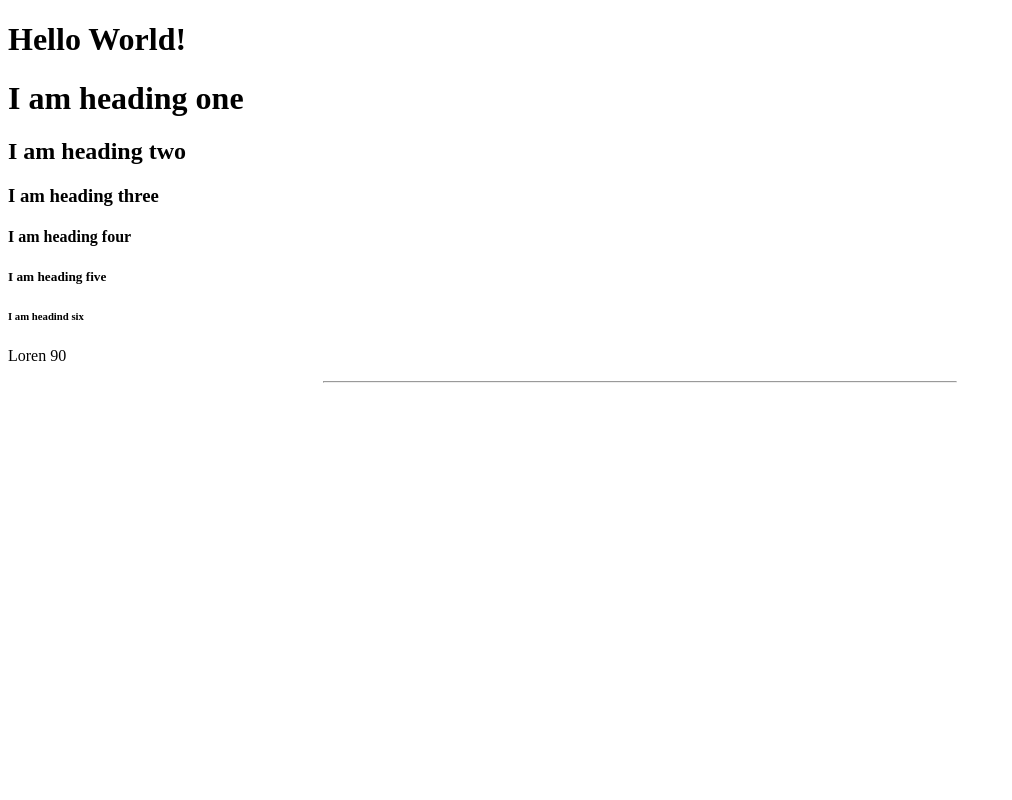
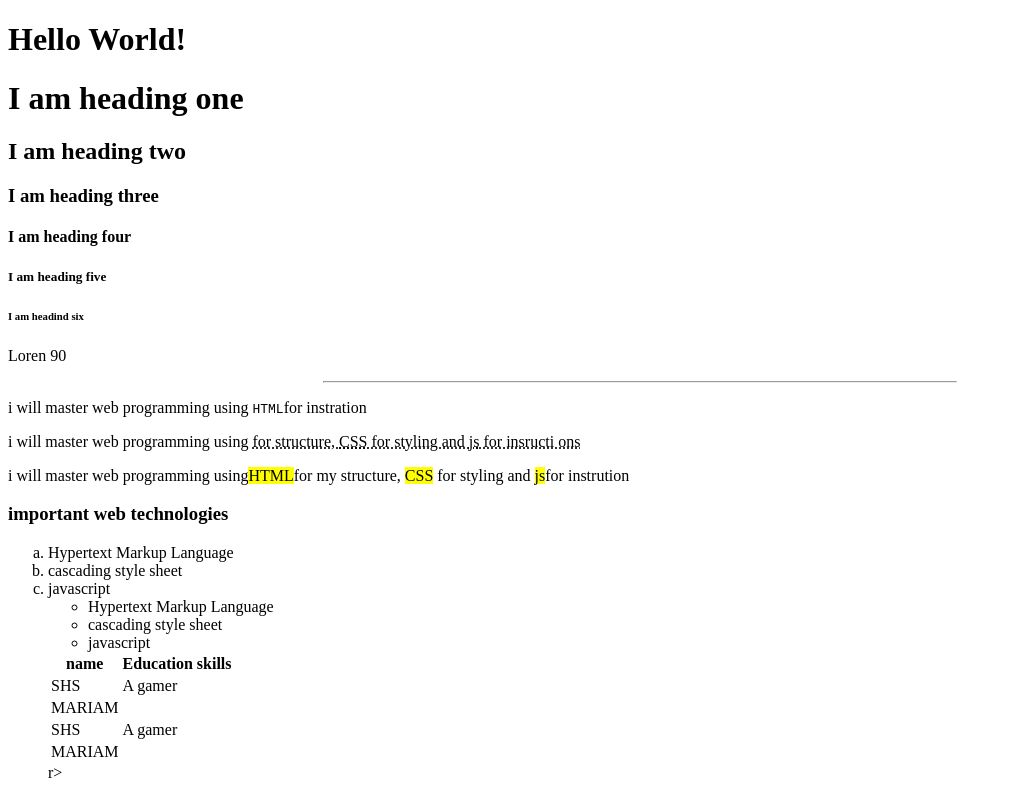
Before and after one commit to Mariam-Labers/htmlpractice, a plain HTML site: page index.html in a window 1280 px wide. Shown: the whole page, without its empty margins (0-1012 px from the left). Drawn offline with Linux system fonts and the light colour scheme.

Commit message:
Add files via upload

```diff
--- a/index.html
+++ b/index.html
@@ -16,5 +16,52 @@
     <h6>I am headind six</h6>
     <p>Loren 90</p>
     <hr width="50%" />
+    <p>i will master web programming using <code> HTML</code>for instration</p>
+    <p>
+      i will master web programming using
+      <abbr title="Hypertext markup Language>"><HTml</abbr>for structure,
+      <abbr title="cascading style sheet">CSS</abbr> for styling and
+      <abbr title="javascript>">js</abbr> for insructi ons
+    </p>
+    <p>
+      i will master web programming using<mark>HTML</mark>for my structure,
+      <mark> CSS</mark> for styling and <mark> js</mark>for instrution
+    </p>
+    <!--ordered list-->
+    <h3>important web technologies</h3>
+    <ol type="a">
+      <li>Hypertext Markup Language</li>
+      <li>cascading style sheet</li>
+      <li>javascript</li>
+    <!--unordered list-->
+
+    <ul>
+        <li>Hypertext Markup Language</li>
+      <li>cascading style sheet</li>
+      <li>javascript</li>
+    </ul>
+    <!-- table element -->
+    <table>
+      <thead>
+        <tr>
+          <th>name</th>
+          <th>Education</th>
+          <th>skills</th>
+        </tr>
+      </thead>
+      <tbody>
+         <td>SHS</td>
+          <td>A gamer</td>
+        <tr>
+          <td>MARIAM</td>
+           </tr>
+         <td>SHS</td>
+          <td>A gamer</td>
+        <tr>
+          <td>MARIAM</td>
+           </tr>
+        </tody>
+    </table>
   </body>
-</html>
+</html>r>
+      </tb
```
